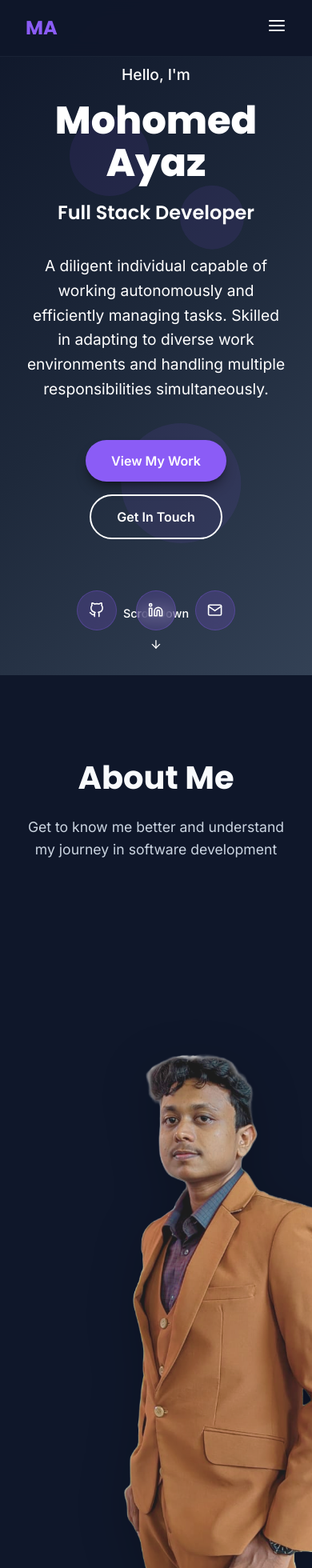
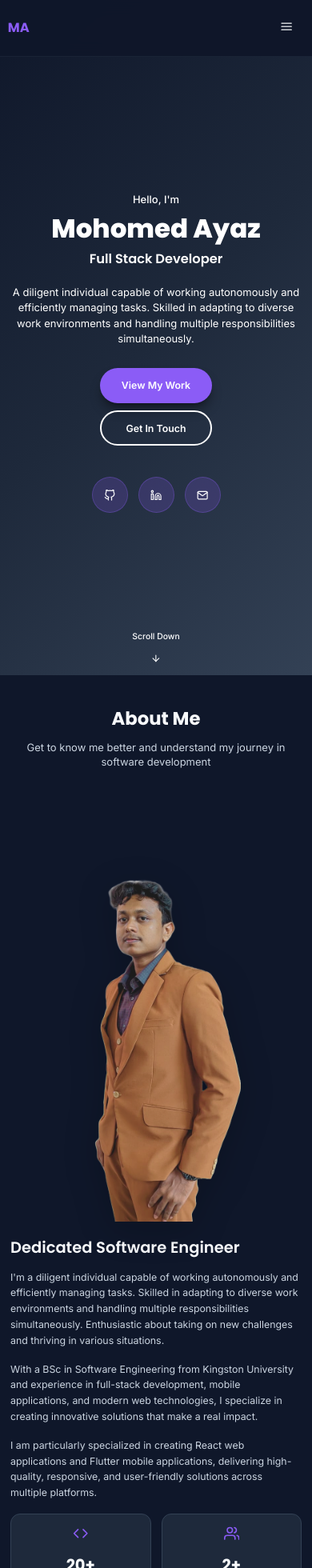
Before and after one commit to Ayazmax/my-portfolio, a React (Create React App) app: page / in a window 390 px wide. Shown: the top 1960 px of the page at 80% size. Built offline with nearby package versions, Linux system fonts and the light colour scheme.

Commit message:
updated more responsiveness

```diff
--- a/src/components/About.js
+++ b/src/components/About.js
@@ -7,17 +7,41 @@ import { FiDownload, FiAward, FiUsers, FiCode } from 'react-icons/fi';
 const AboutSection = styled.section`
   padding: 6rem 0;
   background: var(--bg-primary);
+
+  @media (max-width: 768px) {
+    padding: 4rem 0;
+  }
+
+  @media (max-width: 480px) {
+    padding: 3rem 0;
+  }
 `;
 
 const Container = styled.div`
   max-width: 1200px;
   margin: 0 auto;
   padding: 0 2rem;
+
+  @media (max-width: 768px) {
+    padding: 0 1.5rem;
+  }
+
+  @media (max-width: 480px) {
+    padding: 0 1rem;
+  }
 `;
 
 const SectionHeader = styled(motion.div)`
   text-align: center;
   margin-bottom: 4rem;
+
+  @media (max-width: 768px) {
+    margin-bottom: 3rem;
+  }
+
+  @media (max-width: 480px) {
+    margin-bottom: 2.5rem;
+  }
 `;
 
 const SectionTitle = styled.h2`
@@ -26,6 +50,15 @@ const SectionTitle = styled.h2`
   color: var(--text-primary);
   margin-bottom: 1rem;
   font-family: 'Poppins', sans-serif;
+
+  @media (max-width: 768px) {
+    font-size: 2rem;
+  }
+
+  @media (max-width: 480px) {
+    font-size: 1.75rem;
+    margin-bottom: 0.75rem;
+  }
 `;
 
 const SectionSubtitle = styled.p`
@@ -33,6 +66,10 @@ const SectionSubtitle = styled.p`
   color: var(--text-secondary);
   max-width: 600px;
   margin: 0 auto;
+
+  @media (max-width: 480px) {
+    font-size: 1rem;
+  }
 `;
 
 const AboutContent = styled.div`
@@ -46,6 +83,10 @@ const AboutContent = styled.div`
     grid-template-columns: 1fr;
     gap: 2rem;
     min-height: auto;
+  }
+
+  @media (max-width: 480px) {
+    gap: 1.5rem;
   }
 `;
 
@@ -61,6 +102,16 @@ const AboutTitle = styled.h3`
   color: var(--text-primary);
   margin-bottom: 1.5rem;
   font-family: 'Poppins', sans-serif;
+
+  @media (max-width: 768px) {
+    font-size: 1.75rem;
+    margin-bottom: 1.25rem;
+  }
+
+  @media (max-width: 480px) {
+    font-size: 1.5rem;
+    margin-bottom: 1rem;
+  }
 `;
 
 const AboutDescription = styled.p`
@@ -68,6 +119,18 @@ const AboutDescription = styled.p`
   color: var(--text-secondary);
   line-height: 1.8;
   margin-bottom: 2rem;
+
+  @media (max-width: 768px) {
+    font-size: 1rem;
+    margin-bottom: 1.5rem;
+    line-height: 1.7;
+  }
+
+  @media (max-width: 480px) {
+    font-size: 0.95rem;
+    margin-bottom: 1.25rem;
+    line-height: 1.6;
+  }
 `;
 
 const AboutStats = styled.div`
@@ -75,6 +138,11 @@ const AboutStats = styled.div`
   grid-template-columns: repeat(2, 1fr);
   gap: 2rem;
   margin-bottom: 2rem;
+
+  @media (max-width: 480px) {
+    gap: 1rem;
+    margin-bottom: 1.5rem;
+  }
 `;
 
 const StatItem = styled(motion.div)`
@@ -83,12 +151,21 @@ const StatItem = styled(motion.div)`
   background: var(--bg-card);
   border-radius: 12px;
   border: 1px solid var(--border-color);
+
+  @media (max-width: 480px) {
+    padding: 1rem;
+  }
 `;
 
 const StatIcon = styled.div`
   font-size: 2rem;
   color: var(--primary-color);
   margin-bottom: 1rem;
+
+  @media (max-width: 480px) {
+    font-size: 1.5rem;
+    margin-bottom: 0.75rem;
+  }
 `;
 
 const StatNumber = styled.div`
@@ -97,12 +174,21 @@ const StatNumber = styled.div`
   color: var(--text-primary);
   margin-bottom: 0.5rem;
   font-family: 'Poppins', sans-serif;
+
+  @media (max-width: 480px) {
+    font-size: 1.5rem;
+    margin-bottom: 0.25rem;
+  }
 `;
 
 const StatLabel = styled.div`
   font-size: 0.9rem;
   color: var(--text-secondary);
   font-weight: 500;
+
+  @media (max-width: 480px) {
+    font-size: 0.8rem;
+  }
 `;
 
 const DownloadButton = styled(motion.button)`
@@ -125,6 +211,13 @@ const DownloadButton = styled(motion.button)`
     transform: translateY(-2px);
     box-shadow: var(--shadow-lg);
   }
+
+  @media (max-width: 480px) {
+    padding: 0.875rem 1.75rem;
+    font-size: 0.95rem;
+    width: 100%;
+    justify-content: center;
+  }
 `;
 
 const AboutImage = styled(motion.div)`
@@ -139,6 +232,10 @@ const AboutImage = styled(motion.div)`
     order: 1;
     min-height: 400px;
   }
+
+  @media (max-width: 480px) {
+    min-height: 350px;
+  }
 `;
 
 const ImageContainer = styled.div`
@@ -149,6 +246,15 @@ const ImageContainer = styled.div`
   align-items: center;
   justify-content: center;
   background: transparent;
+
+  @media (max-width: 768px) {
+    width: 100%;
+    max-width: 400px;
+  }
+
+  @media (max-width: 480px) {
+    max-width: 300px;
+  }
 `;
 
 const ProfileImage = styled.img`
@@ -158,6 +264,10 @@ const ProfileImage = styled.img`
   position: relative;
   z-index: 2;
   filter: drop-shadow(0 15px 30px rgba(0, 0, 0, 0.2));
+
+  @media (max-width: 480px) {
+    filter: drop-shadow(0 10px 20px rgba(0, 0, 0, 0.2));
+  }
 `;
 
 const About = () => {
--- a/src/components/Header.js
+++ b/src/components/Header.js
@@ -18,11 +18,15 @@ const HeaderContainer = styled(motion.header)`
 const NavContainer = styled.div`
   max-width: 1200px;
   margin: 0 auto;
-  padding: 0 2rem;
+  padding: 0 1rem;
   display: flex;
   justify-content: space-between;
   align-items: center;
   height: 70px;
+
+  @media (max-width: 480px) {
+    padding: 0 0.75rem;
+  }
 `;
 
 const Logo = styled(motion.div)`
@@ -31,6 +35,10 @@ const Logo = styled(motion.div)`
   color: var(--primary-color);
   font-family: 'Poppins', sans-serif;
   cursor: pointer;
+
+  @media (max-width: 480px) {
+    font-size: 1.25rem;
+  }
 `;
 
 const NavLinks = styled.nav`
@@ -87,9 +95,21 @@ const MobileMenuButton = styled.button`
   font-size: 1.5rem;
   color: var(--text-primary);
   cursor: pointer;
+  padding: 0.5rem;
+  border-radius: 8px;
+  transition: all 0.3s ease;
+
+  &:hover {
+    background: rgba(139, 92, 246, 0.1);
+  }
 
   @media (max-width: 768px) {
     display: block;
+  }
+
+  @media (max-width: 480px) {
+    font-size: 1.25rem;
+    padding: 0.4rem;
   }
 `;
 
@@ -104,25 +124,41 @@ const MobileMenu = styled(motion.div)`
   padding: 1rem 0;
   display: flex;
   flex-direction: column;
-  gap: 1rem;
+  gap: 0.5rem;
+  max-height: calc(100vh - 70px);
+  overflow-y: auto;
+
+  @media (max-width: 480px) {
+    padding: 0.75rem 0;
+    gap: 0.25rem;
+  }
 `;
 
 const MobileNavLink = styled(motion.a)`
   color: var(--text-secondary);
   font-weight: 500;
   text-decoration: none;
-  padding: 0.75rem 2rem;
+  padding: 1rem 2rem;
   cursor: pointer;
   transition: all 0.3s ease;
+  border-left: 3px solid transparent;
+  font-size: 1rem;
 
   &:hover {
-    background: var(--bg-secondary);
+    background: rgba(139, 92, 246, 0.1);
     color: var(--primary-color);
+    border-left-color: var(--primary-color);
   }
 
   &.active {
     color: var(--primary-color);
-    background: var(--bg-secondary);
+    background: rgba(139, 92, 246, 0.1);
+    border-left-color: var(--primary-color);
+  }
+
+  @media (max-width: 480px) {
+    padding: 0.875rem 1.5rem;
+    font-size: 0.95rem;
   }
 `;
 
--- a/src/components/Hero.js
+++ b/src/components/Hero.js
@@ -28,6 +28,10 @@ const Shape = styled(motion.div)`
   position: absolute;
   background: rgba(139, 92, 246, 0.1);
   border-radius: 50%;
+
+  @media (max-width: 768px) {
+    display: none;
+  }
 `;
 
 const HeroContent = styled.div`
@@ -38,6 +42,14 @@ const HeroContent = styled.div`
   color: white;
   position: relative;
   z-index: 2;
+
+  @media (max-width: 768px) {
+    padding: 0 1.5rem;
+  }
+
+  @media (max-width: 480px) {
+    padding: 0 1rem;
+  }
 `;
 
 const Greeting = styled(motion.h2)`
@@ -46,22 +58,37 @@ const Greeting = styled(motion.h2)`
   margin-bottom: 1rem;
   opacity: 0.9;
   font-family: 'Inter', sans-serif;
+
+  @media (max-width: 480px) {
+    font-size: 1rem;
+    margin-bottom: 0.75rem;
+  }
 `;
 
 const Name = styled(motion.h1)`
-  font-size: clamp(3rem, 8vw, 5rem);
+  font-size: clamp(2.5rem, 8vw, 5rem);
   font-weight: 800;
   margin-bottom: 1rem;
   font-family: 'Poppins', sans-serif;
   line-height: 1.1;
+
+  @media (max-width: 480px) {
+    font-size: clamp(2rem, 10vw, 2.5rem);
+    margin-bottom: 0.75rem;
+  }
 `;
 
 const Title = styled(motion.h2)`
-  font-size: clamp(1.5rem, 4vw, 2.5rem);
+  font-size: clamp(1.25rem, 4vw, 2.5rem);
   font-weight: 600;
   margin-bottom: 2rem;
   opacity: 0.9;
   font-family: 'Poppins', sans-serif;
+
+  @media (max-width: 480px) {
+    font-size: clamp(1rem, 5vw, 1.25rem);
+    margin-bottom: 1.5rem;
+  }
 `;
 
 const Description = styled(motion.p)`
@@ -70,6 +97,17 @@ const Description = styled(motion.p)`
   margin: 0 auto 3rem;
   opacity: 0.8;
   line-height: 1.6;
+
+  @media (max-width: 768px) {
+    font-size: 1.1rem;
+    margin-bottom: 2.5rem;
+  }
+
+  @media (max-width: 480px) {
+    font-size: 1rem;
+    margin-bottom: 2rem;
+    line-height: 1.5;
+  }
 `;
 
 const CTAButtons = styled(motion.div)`
@@ -78,6 +116,13 @@ const CTAButtons = styled(motion.div)`
   justify-content: center;
   flex-wrap: wrap;
   margin-bottom: 4rem;
+
+  @media (max-width: 480px) {
+    flex-direction: column;
+    align-items: center;
+    gap: 0.75rem;
+    margin-bottom: 3rem;
+  }
 `;
 
 const PrimaryButton = styled(motion.button)`
@@ -91,11 +136,18 @@ const PrimaryButton = styled(motion.button)`
   cursor: pointer;
   transition: all 0.3s ease;
   box-shadow: var(--shadow-lg);
+  min-width: 160px;
 
   &:hover {
     background: var(--primary-dark);
     transform: translateY(-2px);
     box-shadow: var(--shadow-xl);
+  }
+
+  @media (max-width: 480px) {
+    padding: 0.875rem 1.75rem;
+    font-size: 0.95rem;
+    min-width: 140px;
   }
 `;
 
@@ -109,11 +161,18 @@ const SecondaryButton = styled(motion.button)`
   border: 2px solid white;
   cursor: pointer;
   transition: all 0.3s ease;
+  min-width: 160px;
 
   &:hover {
     background: white;
     color: var(--primary-color);
     transform: translateY(-2px);
+  }
+
+  @media (max-width: 480px) {
+    padding: 0.875rem 1.75rem;
+    font-size: 0.95rem;
+    min-width: 140px;
   }
 `;
 
@@ -122,6 +181,11 @@ const SocialLinks = styled(motion.div)`
   gap: 1.5rem;
   justify-content: center;
   margin-bottom: 3rem;
+
+  @media (max-width: 480px) {
+    gap: 1rem;
+    margin-bottom: 2.5rem;
+  }
 `;
 
 const SocialLink = styled(motion.a)`
@@ -143,6 +207,12 @@ const SocialLink = styled(motion.a)`
     color: white;
     transform: translateY(-3px);
   }
+
+  @media (max-width: 480px) {
+    width: 45px;
+    height: 45px;
+    font-size: 1.1rem;
+  }
 `;
 
 const ScrollIndicator = styled(motion.div)`
@@ -157,11 +227,20 @@ const ScrollIndicator = styled(motion.div)`
   cursor: pointer;
   color: white;
   opacity: 0.7;
+
+  @media (max-width: 480px) {
+    bottom: 1.5rem;
+    gap: 0.25rem;
+  }
 `;
 
 const ScrollText = styled.span`
   font-size: 0.9rem;
   font-weight: 500;
+
+  @media (max-width: 480px) {
+    font-size: 0.8rem;
+  }
 `;
 
 const Hero = () => {
--- a/src/components/Projects.js
+++ b/src/components/Projects.js
@@ -15,17 +15,41 @@ import 'swiper/css/pagination';
 const ProjectsSection = styled.section`
   padding: 6rem 0;
   background: var(--bg-primary);
+
+  @media (max-width: 768px) {
+    padding: 4rem 0;
+  }
+
+  @media (max-width: 480px) {
+    padding: 3rem 0;
+  }
 `;
 
 const Container = styled.div`
   max-width: 1200px;
   margin: 0 auto;
   padding: 0 2rem;
+
+  @media (max-width: 768px) {
+    padding: 0 1.5rem;
+  }
+
+  @media (max-width: 480px) {
+    padding: 0 1rem;
+  }
 `;
 
 const SectionHeader = styled(motion.div)`
   text-align: center;
   margin-bottom: 4rem;
+
+  @media (max-width: 768px) {
+    margin-bottom: 3rem;
+  }
+
+  @media (max-width: 480px) {
+    margin-bottom: 2.5rem;
+  }
 `;
 
 const SectionTitle = styled.h2`
@@ -34,6 +58,15 @@ const SectionTitle = styled.h2`
   color: var(--text-primary);
   margin-bottom: 1rem;
   font-family: 'Poppins', sans-serif;
+
+  @media (max-width: 768px) {
+    font-size: 2rem;
+  }
+
+  @media (max-width: 480px) {
+    font-size: 1.75rem;
+    margin-bottom: 0.75rem;
+  }
 `;
 
 const SectionSubtitle = styled.p`
@@ -41,6 +74,10 @@ const SectionSubtitle = styled.p`
   color: var(--text-secondary);
   max-width: 600px;
   margin: 0 auto;
+
+  @media (max-width: 480px) {
+    font-size: 1rem;
+  }
 `;
 
 const FilterButtons = styled(motion.div)`
@@ -49,6 +86,17 @@ const FilterButtons = styled(motion.div)`
   gap: 1rem;
   margin-bottom: 3rem;
   flex-wrap: wrap;
+
+  @media (max-width: 768px) {
+    gap: 0.75rem;
+    margin-bottom: 2.5rem;
+  }
+
+  @media (max-width: 480px) {
+    gap: 0.5rem;
+    margin-bottom: 2rem;
+    justify-content: center;
+  }
 `;
 
 const FilterButton = styled(motion.button)`
@@ -66,12 +114,33 @@ const FilterButton = styled(motion.button)`
     border-color: var(--primary-color);
     transform: translateY(-2px);
   }
+
+  @media (max-width: 768px) {
+    padding: 0.625rem 1.25rem;
+    font-size: 0.85rem;
+  }
+
+  @media (max-width: 480px) {
+    padding: 0.5rem 1rem;
+    font-size: 0.8rem;
+    min-width: 80px;
+  }
 `;
 
 const ProjectsGrid = styled.div`
   display: grid;
   grid-template-columns: repeat(auto-fit, minmax(350px, 1fr));
   gap: 2rem;
+
+  @media (max-width: 768px) {
+    grid-template-columns: repeat(auto-fit, minmax(300px, 1fr));
+    gap: 1.5rem;
+  }
+
+  @media (max-width: 480px) {
+    grid-template-columns: 1fr;
+    gap: 1rem;
+  }
 `;
 
 const ProjectCard = styled(motion.div)`
@@ -89,6 +158,14 @@ const ProjectCard = styled(motion.div)`
     transform: translateY(-10px);
     box-shadow: var(--shadow-xl);
   }
+
+  @media (max-width: 480px) {
+    border-radius: 12px;
+
+    &:hover {
+      transform: translateY(-5px);
+    }
+  }
 `;
 
 const ProjectGallery = styled.div`
@@ -96,6 +173,10 @@ const ProjectGallery = styled.div`
   position: relative;
   overflow: hidden;
   background: var(--bg-primary);
+
+  @media (max-width: 480px) {
+    height: 200px;
+  }
 `;
 
 const StyledSwiper = styled(Swiper)`
@@ -121,6 +202,15 @@ const StyledSwiper = styled(Swiper)`
       font-size: 16px;
       font-weight: bold;
     }
+
+    @media (max-width: 480px) {
+      width: 35px;
+      height: 35px;
+
+      &::after {
+        font-size: 14px;
+      }
+    }
   }
 
   .swiper-pagination-bullet {
@@ -145,6 +235,10 @@ const ProjectContent = styled.div`
   display: flex;
   flex-direction: column;
   flex: 1;
+
+  @media (max-width: 480px) {
+    padding: 1.25rem;
+  }
 `;
 
 const ProjectTitle = styled.h3`
@@ -153,6 +247,11 @@ const ProjectTitle = styled.h3`
   color: var(--text-primary);
   margin-bottom: 0.5rem;
   font-family: 'Poppins', sans-serif;
+
+  @media (max-width: 480px) {
+    font-size: 1.2rem;
+    margin-bottom: 0.4rem;
+  }
 `;
 
 const ProjectDescription = styled.p`
@@ -161,6 +260,12 @@ const ProjectDescription = styled.p`
   margin-bottom: 1.5rem;
   font-size: 0.95rem;
   flex: 1;
+
+  @media (max-width: 480px) {
+    font-size: 0.9rem;
+    margin-bottom: 1.25rem;
+    line-height: 1.5;
+  }
 `;
 
 const ProjectTech = styled.div`
@@ -168,6 +273,11 @@ const ProjectTech = styled.div`
   flex-wrap: wrap;
   gap: 0.5rem;
   margin-bottom: 1.5rem;
+
+  @media (max-width: 480px) {
+    gap: 0.4rem;
+    margin-bottom: 1.25rem;
+  }
 `;
 
 const TechTag = styled.span`
@@ -178,6 +288,11 @@ const TechTag = styled.span`
   font-size: 0.8rem;
   font-weight: 500;
   border: 1px solid var(--border-color);
+
+  @media (max-width: 480px) {
+    padding: 0.2rem 0.6rem;
+    font-size: 0.75rem;
+  }
 `;
 
 const ProjectLinks = styled.div`
@@ -185,6 +300,11 @@ const ProjectLinks = styled.div`
   gap: 1rem;
   justify-content: flex-end;
   margin-top: auto;
+
+  @media (max-width: 480px) {
+    gap: 0.75rem;
+    flex-direction: column;
+  }
 `;
 
 const ProjectLink = styled(motion.button)`
@@ -207,6 +327,18 @@ const ProjectLink = styled(motion.button)`
     background: ${props => props.variant === 'secondary' ? 'var(--bg-secondary)' : 'var(--primary-dark)'};
     transform: translateY(-2px);
   }
+
+  @media (max-width: 768px) {
+    padding: 0.625rem 1.25rem;
+    font-size: 0.85rem;
+  }
+
+  @media (max-width: 480px) {
+    padding: 0.75rem 1rem;
+    font-size: 0.8rem;
+    justify-content: center;
+    width: 100%;
+  }
 `;
 
 // Modal Styles
@@ -222,6 +354,14 @@ const ModalOverlay = styled(motion.div)`
   justify-content: center;
   z-index: 1000;
   padding: 2rem;
+
+  @media (max-width: 768px) {
+    padding: 1rem;
+  }
+
+  @media (max-width: 480px) {
+    padding: 0.5rem;
+  }
 `;
 
 const ModalContent = styled(motion.div)`
@@ -232,6 +372,12 @@ const ModalContent = styled(motion.div)`
   overflow: hidden;
   position: relative;
   border: 1px solid var(--border-color);
+
+  @media (max-width: 480px) {
+    border-radius: 12px;
+    max-width: 95vw;
+    max-height: 95vh;
+  }
 `;
 
 const ModalHeader = styled.div`
@@ -240,6 +386,10 @@ const ModalHeader = styled.div`
   align-items: center;
   padding: 1.5rem;
   border-bottom: 1px solid var(--border-color);
+
+  @media (max-width: 480px) {
+    padding: 1rem;
+  }
 `;
 
 const ModalTitle = styled.h3`
@@ -247,6 +397,10 @@ const ModalTitle = styled.h3`
   font-weight: 600;
   color: var(--text-primary);
   font-family: 'Poppins', sans-serif;
+
+  @media (max-width: 480px) {
+    font-size: 1.25rem;
+  }
 `;
 
 const CloseButton = styled(motion.button)`
@@ -263,11 +417,24 @@ const CloseButton = styled(motion.button)`
     background: var(--bg-secondary);
     color: var(--text-primary);
   }
+
+  @media (max-width: 480px) {
+    font-size: 1.25rem;
+    padding: 0.4rem;
+  }
 `;
 
 const ModalGallery = styled.div`
   height: 70vh;
   position: relative;
+
+  @media (max-width: 768px) {
+    height: 60vh;
+  }
+
+  @media (max-width: 480px) {
+    height: 50vh;
+  }
 `;
 
 const ModalSwiper = styled(Swiper)`
@@ -292,6 +459,15 @@ const ModalSwiper = styled(Swiper)`
     &::after {
       font-size: 20px;
       font-weight: bold;
+    }
+
+    @media (max-width: 480px) {
+      width: 40px;
+      height: 40px;
+
+      &::after {
+        font-size: 16px;
+      }
     }
   }
 
--- a/src/index.css
+++ b/src/index.css
@@ -99,6 +99,68 @@ img {
   display: block;
 }
 
+/* Mobile-specific improvements */
+@media (max-width: 768px) {
+  html {
+    font-size: 14px;
+  }
+
+  body {
+    line-height: 1.5;
+  }
+}
+
+@media (max-width: 480px) {
+  html {
+    font-size: 13px;
+  }
+
+  body {
+    line-height: 1.4;
+  }
+
+  /* Improve touch targets */
+  button, a, [role="button"] {
+    min-height: 44px;
+    min-width: 44px;
+  }
+
+  /* Better spacing for mobile */
+  .container {
+    padding: 0 1rem;
+  }
+
+  /* Improve scrolling on mobile */
+  * {
+    -webkit-overflow-scrolling: touch;
+  }
+}
+
+/* Prevent horizontal scroll on mobile */
+html, body {
+  overflow-x: hidden;
+  width: 100%;
+}
+
+/* Improve mobile performance */
+* {
+  -webkit-tap-highlight-color: transparent;
+}
+
+/* Better focus for mobile */
+@media (max-width: 768px) {
+  *:focus {
+    outline: none;
+  }
+
+  button:focus-visible,
+  a:focus-visible,
+  [role="button"]:focus-visible {
+    outline: 2px solid var(--primary-color);
+    outline-offset: 2px;
+  }
+}
+
 /* Container */
 .container {
   max-width: 1200px;
```
Also changed, not shown: portfolio-QR.png (added).
